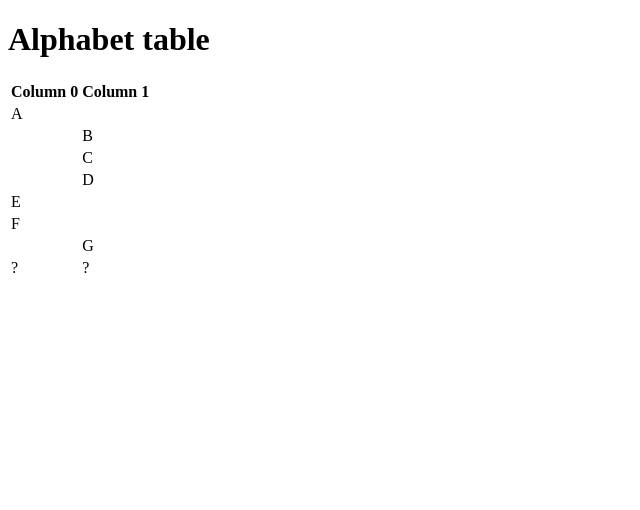
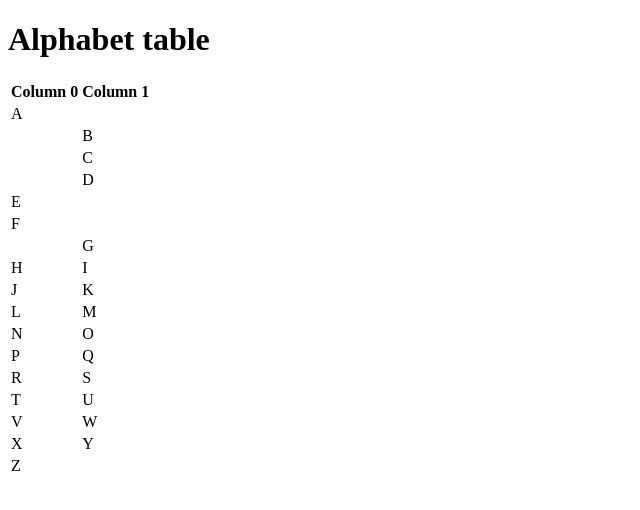
Before and after one commit to comp426-2023-spring/a01-annahkeener, a website: page public/index.html in a window 1280 px wide. Shown: the whole page, without its empty margins (0-640 px from the left). Drawn offline with Linux system fonts and the light colour scheme.

Commit message:
lmao wait why are there two columns?

```diff
--- a/public/index.html
+++ b/public/index.html
@@ -37,8 +37,35 @@
     						<td></td><td>G</td>
   					</tr>
   					<tr>
-    						<td>?</td><td>?</td>
+    						<td>H</td><td>I</td>
   					</tr>
+					<tr>
+                                                <td>J</td><td>K</td>
+      	                                </tr>
+					<tr>
+                                                <td>L</td><td>M</td>
+                                        </tr>
+					<tr>
+                                                <td>N</td><td>O</td>
+                                        </tr>
+					<tr>
+                                                <td>P</td><td>Q</td>
+                                        </tr>
+					<tr>
+                                                <td>R</td><td>S</td>
+                                        </tr>
+					<tr>
+                                                <td>T</td><td>U</td>
+                                        </tr>
+					<tr>
+                                                <td>V</td><td>W</td>
+                                        </tr>
+					<tr>
+                                                <td>X</td><td>Y</td>
+                                        </tr>
+					<tr>
+                                                <td>Z</td><td></td>
+                                        </tr>
 				</tbody>
 			</table>
         	</div>
```
